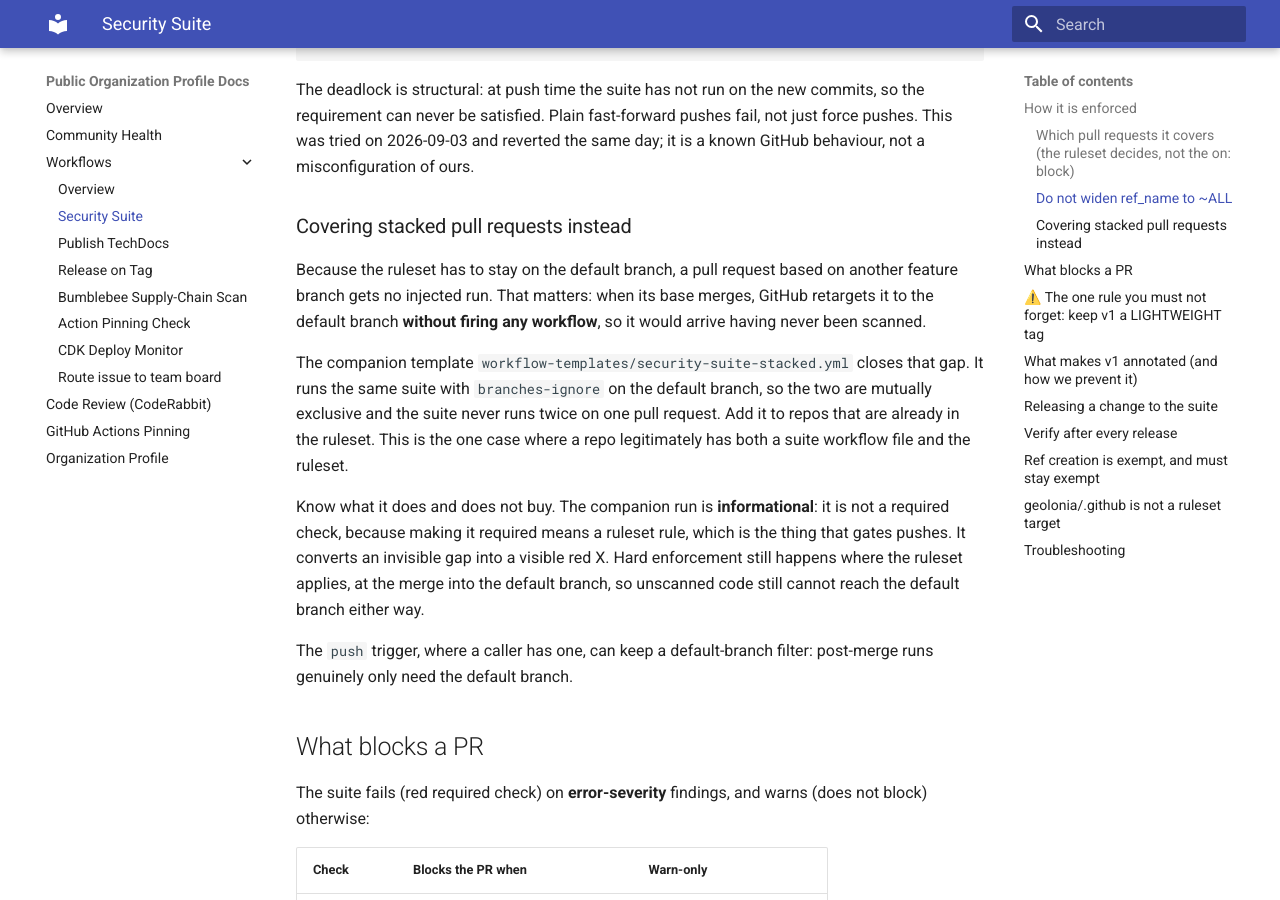
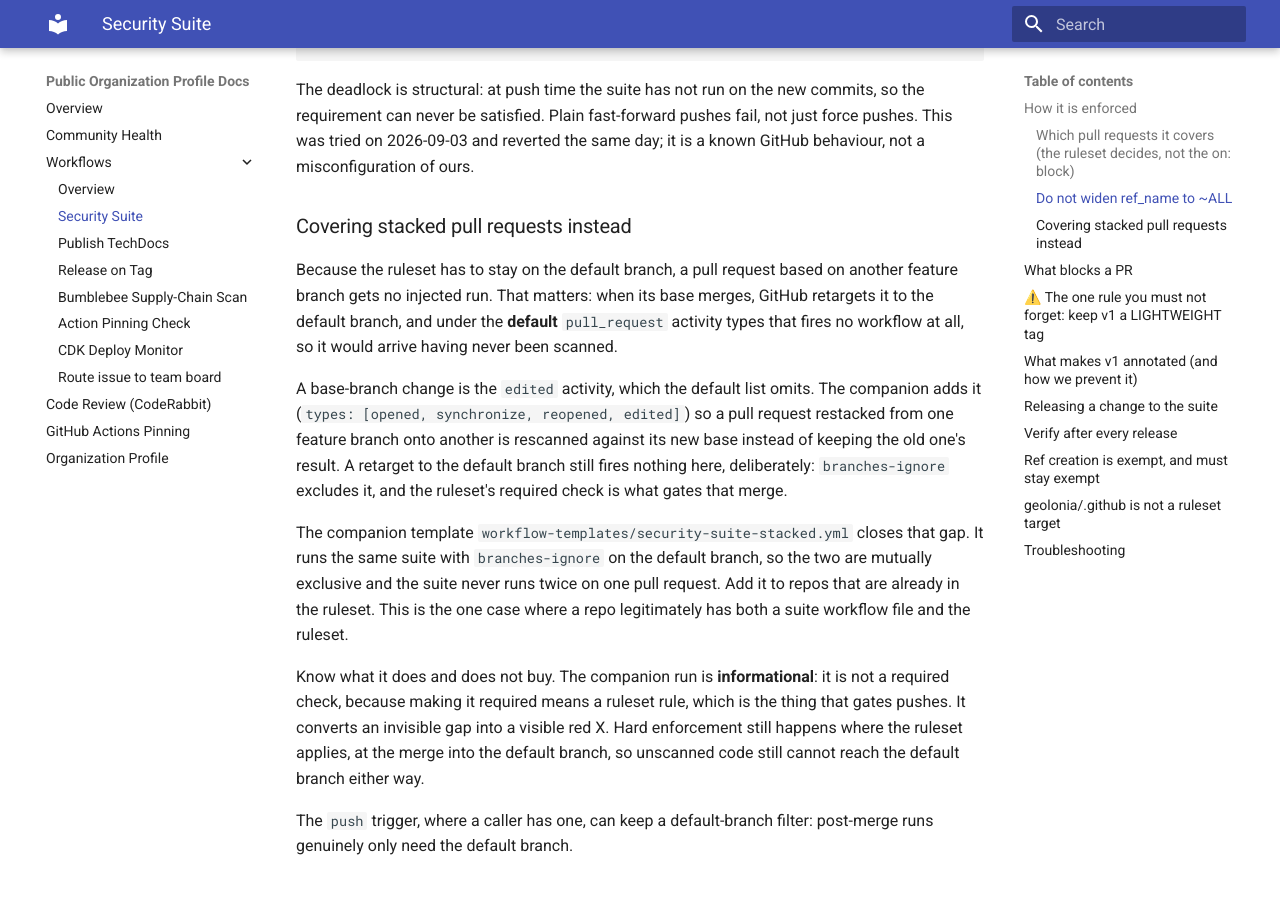
Before and after one commit to geolonia/.github, an MkDocs documentation site: the page built from docs/workflows/security-suite.md, in a window 1280 px wide and 900 px high, scrolled down 1258 px. Built offline with MkDocs 1.6.1 and Material for MkDocs 9.7.7, drawn with Linux system fonts in a browser that asks for light colours.

Commit message:
fix(templates): rescan a stacked pull request when its base changes (#130)
A base-branch change is the `edited` activity and the default
pull_request activity list omits it, so a pull request restacked from one
feature branch onto another kept the scan it got against the OLD base.
Adding `edited` rescans against the new one.

A retarget to the default branch still fires nothing here by design:
branches-ignore excludes it and the ruleset's required check gates that
merge. Keeping branches-ignore rather than a job-level base.ref condition
avoids adding a permanently-skipping check to every default-branch PR.

Also corrects the doc, which stated that a retarget fires no workflow as
though it were unconditional rather than a consequence of the default
activity types.

```diff
--- a/docs/workflows/security-suite.md
+++ b/docs/workflows/security-suite.md
@@ -65,8 +65,16 @@ day; it is a known GitHub behaviour, not a misconfiguration of ours.
 
 Because the ruleset has to stay on the default branch, a pull request based on
 another feature branch gets no injected run. That matters: when its base
-merges, GitHub retargets it to the default branch **without firing any
-workflow**, so it would arrive having never been scanned.
+merges, GitHub retargets it to the default branch, and under the **default**
+`pull_request` activity types that fires no workflow at all, so it would
+arrive having never been scanned.
+
+A base-branch change is the `edited` activity, which the default list omits.
+The companion adds it (`types: [opened, synchronize, reopened, edited]`) so a
+pull request restacked from one feature branch onto another is rescanned
+against its new base instead of keeping the old one's result. A retarget to
+the default branch still fires nothing here, deliberately: `branches-ignore`
+excludes it, and the ruleset's required check is what gates that merge.
 
 The companion template `workflow-templates/security-suite-stacked.yml` closes
 that gap. It runs the same suite with `branches-ignore` on the default branch,
```
Also changed, not shown: 1 other file.
